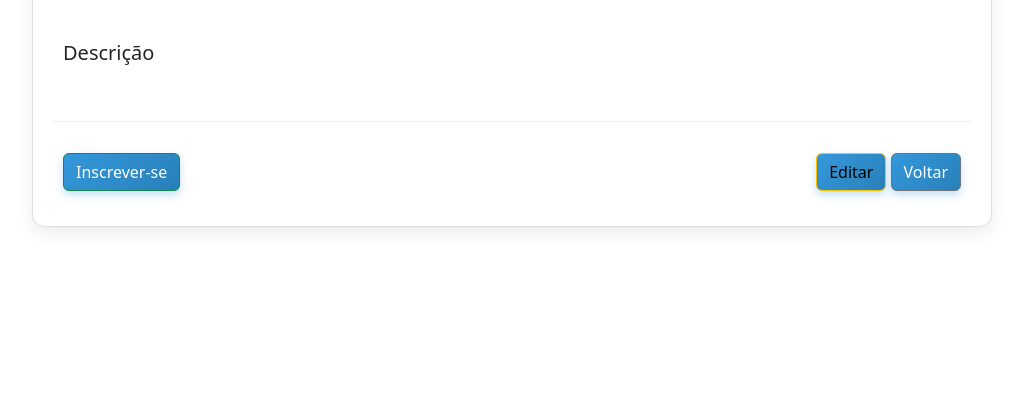
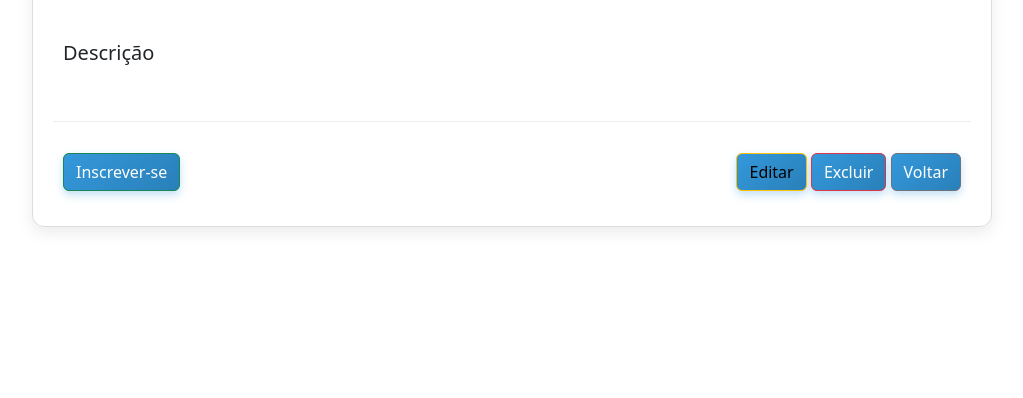
Before and after one commit to Takesh0s/DF-Turismos, a Django app: template df_turismos/frontend/templates/eventos/detalhe.html in a window 1280 px wide. Shown: the part 306-704 px from the top of the page, without its empty margins (128-1151 px from the left). Run offline with Django 5.2, Linux system fonts and the light colour scheme; the template is opened without the code that fills it, so the values that code supplies are empty.

Commit message:
just corrected the urls.py and views.py files, added a new template for confirming deletion

```diff
--- a/df_turismos/frontend/templates/eventos/detalhe.html
+++ b/df_turismos/frontend/templates/eventos/detalhe.html
@@ -42,6 +42,9 @@
                     <a href="{% url 'eventos:editar' evento.pk %}" class="btn btn-warning">
                         <i class="fas fa-edit"></i> Editar
                     </a>
+                    <a href="{% url 'eventos:excluir' evento.pk %}" class="btn btn-danger">
+                        <i class="fas fa-trash"></i> Excluir
+                    </a>
                     <a href="{% url 'eventos:lista' %}" class="btn btn-secondary">
                         <i class="fas fa-arrow-left"></i> Voltar
                     </a>
--- a/df_turismos/frontend/templates/eventos/lista.html
+++ b/df_turismos/frontend/templates/eventos/lista.html
@@ -17,7 +17,6 @@ Lista de Eventos - DF Turismos
   </a>
 </div>
 
-<!-- Bloco de mensagens -->
 {% if messages %}
   <div class="container mt-3">
     {% for message in messages %}
@@ -49,6 +48,9 @@ Lista de Eventos - DF Turismos
       <a href="{% url 'eventos:inscricao' evento.pk %}" class="btn btn-sm btn-success">
         <i class="fas fa-user-plus"></i> Inscrever-se
       </a>
+      <a href="{% url 'eventos:excluir' evento.pk %}" class="btn btn-sm btn-danger">
+        <i class="fas fa-trash"></i> Excluir
+      </a>
     </div>
   </div>
   {% empty %}
```
